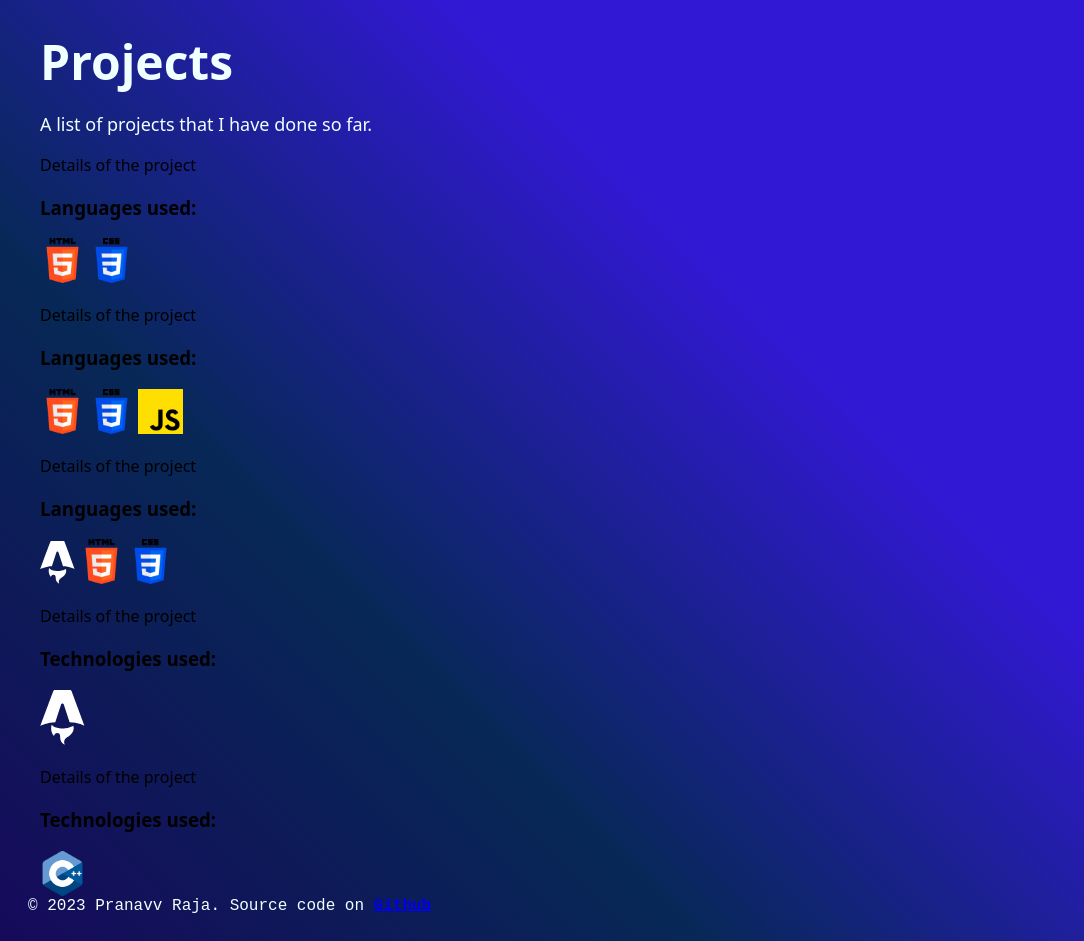
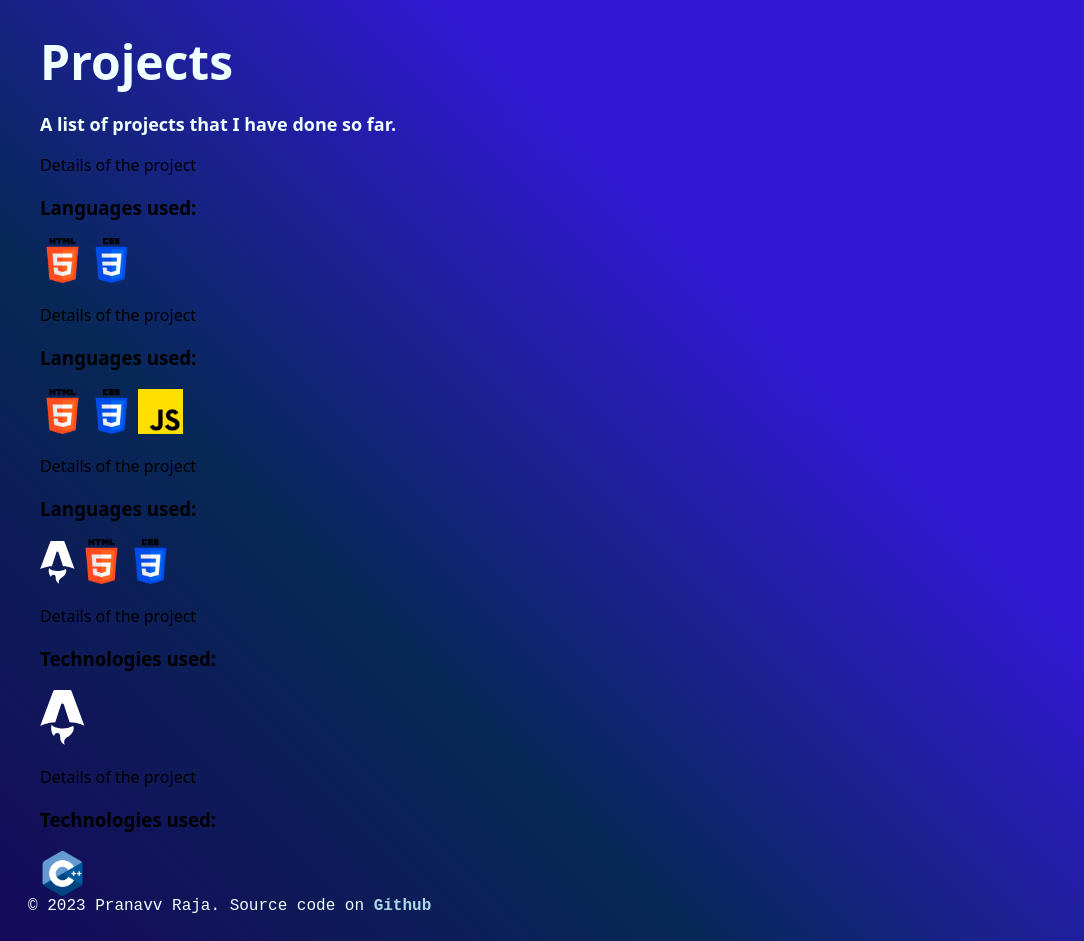
Before and after one commit to pranavvraja/portfolio-astro, an Astro site: page /projects in a window 1280 px wide. Shown: the part 96-1037 px from the top of the page, 0-1084 px from the left. Built offline with nearby package versions, Linux system fonts and the light colour scheme; Astro itself is replaced by a stand-in of ours.

Commit message:
small changes in footer and project page

```diff
--- a/src/components/footer.astro
+++ b/src/components/footer.astro
@@ -7,7 +7,7 @@ import Social from "./social.astro";
     <div class="cr">
       <p>
         © 2023 Pranavv Raja. Source code on <a
-          href="https://github.com/pranavvraja/portfolio"><b>Github</b></a>
+          href="https://github.com/pranavvraja/portfolio-astro"><b>Github</b></a>
       </p>
     </div>
 
@@ -65,6 +65,14 @@ import Social from "./social.astro";
     color: azure;
     transition: all 150ms ease-in-out;
   }
+  a{
+    text-decoration: none;
+    color: lightblue;
+  }
+  a:hover{
+    color: blue;
+    text-decoration: underline;
+  }
 
   .soc {
     animation: fadeIn ease-in-out 500ms;
--- a/src/pages/projects.astro
+++ b/src/pages/projects.astro
@@ -19,12 +19,11 @@ const items = await Astro.glob('../pages/posts/*.md');
 	main {
 		margin: 1rem;
 		padding: 1rem;
-		/*max-width: 100vh;
-		max-height: 100vh;*/
 	}
 	p{
 		color: azure;
 		font-size: large;
+		font-weight: 550;
 	}
 
 </style>
```
Also changed, not shown: public/profile.jpg (added).
